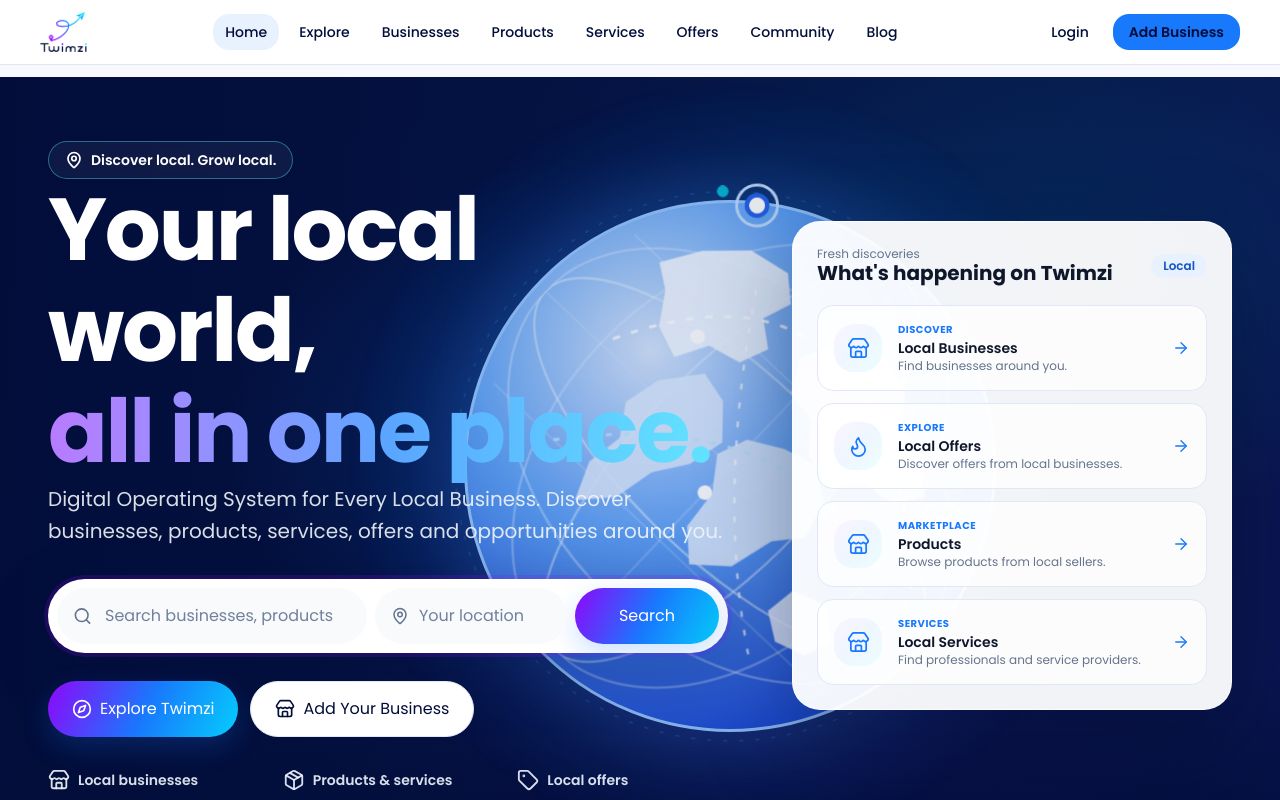
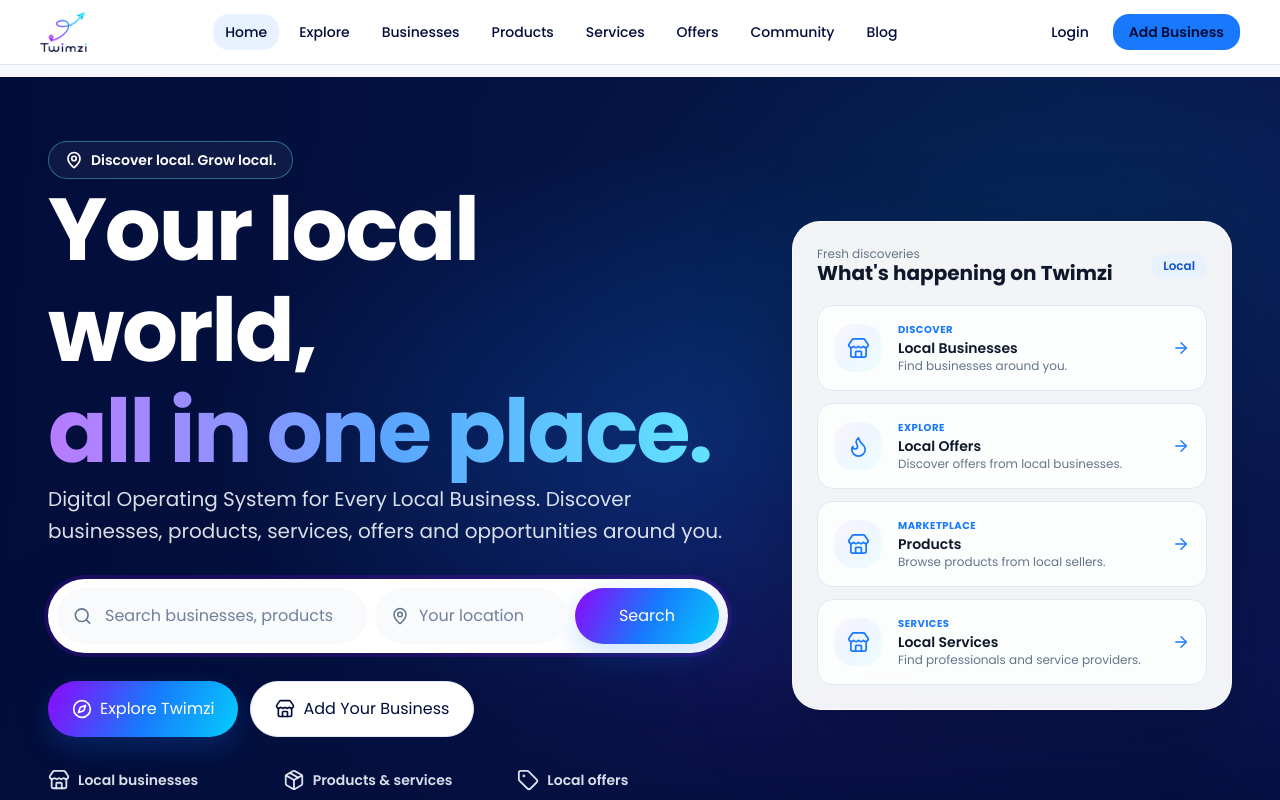
Before and after one commit to twimzi/twimzi-web, a Next.js app: page / in a window 1280 px wide. Shown: the top 800 px of the page. Built offline with nearby package versions, Linux system fonts and the light colour scheme; no server answers; the database is empty.

Commit message:
Remove rotating globe from homepage hero

```diff
--- a/src/components/home/hero-section.tsx
+++ b/src/components/home/hero-section.tsx
@@ -4,7 +4,6 @@ import Link from "next/link";
 import { ArrowRight, Compass, Flame, MapPin, Megaphone, Package, Search, Star, Store, Tag } from "lucide-react";
 import { Button } from "@/components/ui/button";
 import { siteConfig } from "@/config/site";
-import { GlobalNetworkGlobe } from "@/components/home/global-network-globe";
 
 export type HeroInterestingItem = {
   icon: string;
@@ -70,7 +69,6 @@ export function HeroSection({
       <div aria-hidden="true" className="pointer-events-none absolute inset-0 bg-[linear-gradient(90deg,rgba(2,13,58,0.96)_0%,rgba(4,19,67,0.78)_48%,rgba(6,25,75,0.48)_100%)]" />
       <div aria-hidden="true" className="pointer-events-none absolute inset-0 bg-[radial-gradient(ellipse_at_52%_46%,rgba(24,121,253,0.22),transparent_48%)]" />
       <div aria-hidden="true" className="pointer-events-none absolute inset-x-0 bottom-0 h-48 bg-gradient-to-t from-[#020D3A]/90 to-transparent" />
-      <GlobalNetworkGlobe />
       <div className="relative z-10 mx-auto grid min-h-[720px] w-full max-w-[1760px] grid-cols-1 items-center gap-10 px-5 py-14 sm:px-8 lg:min-h-[min(920px,calc(100svh-4rem))] lg:grid-cols-[minmax(0,1.35fr)_minmax(440px,.85fr)] lg:gap-12 lg:px-12 lg:py-16 xl:gap-16">
           <div>
             <div className="inline-flex items-center gap-2 rounded-full border border-cyan-300/40 bg-white/5 px-4 py-2 text-sm font-semibold text-white shadow-sm backdrop-blur-sm">
```
